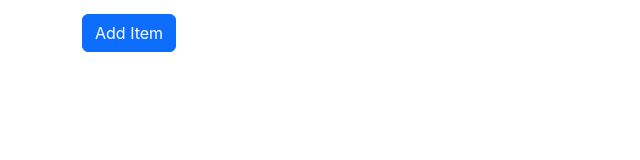
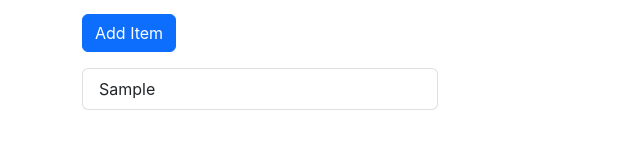
Before and after one commit to rohit-kashyap-1/react-class-component, a React (Create React App) app: page / in a window 1280 px wide. Both pictures are taken after typing "Sample" into the empty fields and a click on the button "Add Item". Shown: the part 134-294 px from the top of the page, without its empty margins (0-640 px from the left). Built offline with nearby package versions, Linux system fonts and the light colour scheme.

Commit message:
added class components

```diff
--- a/src/components/ToDoList.js
+++ b/src/components/ToDoList.js
@@ -3,7 +3,7 @@ import React, { Component } from 'react'
 export default class ToDoList extends Component {
     constructor(props){
         super(props)
-        this.state = {items:['test','demo'],value:""}
+        this.state = {items:[],value:""}
     }
 
     handleAdd  = () =>{
@@ -30,9 +30,12 @@ export default class ToDoList extends Component {
                                 <button className='btn btn-primary' onClick={this.handleAdd}>Add Item</button>
                             </div>
                             <ul className='list-group' >
-                                {this.state.items.map((item)=>{
-                                    <li className='list-group-item'>The first list item</li>
-                                })}
+
+                                {this.state.items!=null? this.state.items.map((item,index)=>{
+                                    return (
+                                        <li className='list-group-item' key={index}>{item}</li>
+                                    )
+                                }):''}
                             </ul>
                         </div>
                     </div>
```
